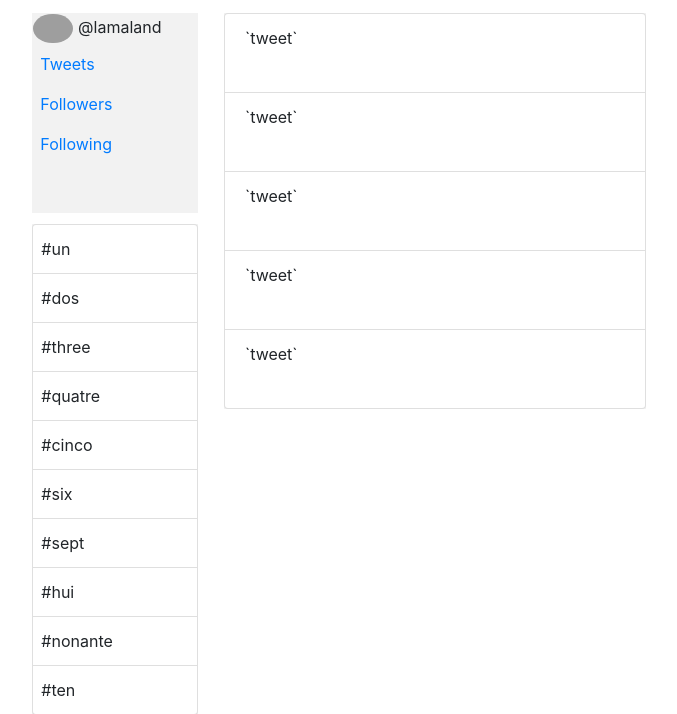
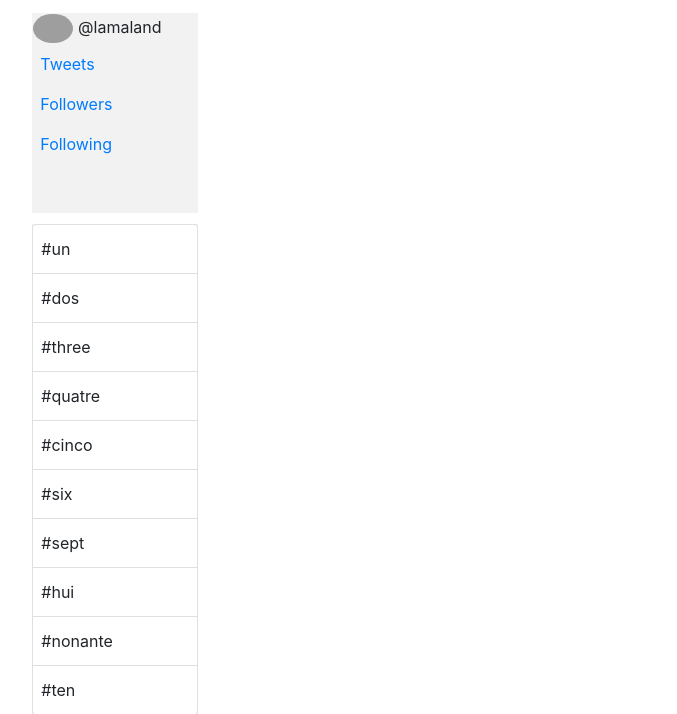
Before and after one commit to mickaelfardini/Twitter, a PHP site: page /views/home.php in a window 1280 px wide. Shown: the part 56-770 px from the top of the page, without its empty margins (224-901 px from the left). Run offline with PHP 8.4, Linux system fonts and the light colour scheme; grey boxes are pictures that could not be loaded.

Commit message:
tweet timeline

```diff
--- a/core/PDOConnection.php
+++ b/core/PDOConnection.php
@@ -32,7 +32,7 @@
 		}
 	}
 
-	public static function prepareAction(string $query)
+	public static function prepareAction($query)
 	{
 		$req = self::$db->prepare($query);
 		return $req;
--- a/public/controllers/IndexController.php
+++ b/public/controllers/IndexController.php
@@ -8,5 +8,6 @@
 		{
 			header("Location: ./signin/");
 		}
+		Controller::renderAction("home");
 	}
 }
--- a/public/controllers/TweetController.php
+++ b/public/controllers/TweetController.php
@@ -9,6 +9,11 @@
 
 	public static function getTweetAction()
 	{
+		TweetModel::getTweetAction();
+	}
 
+	public static function getLastTweetAction()
+	{
+		TweetModel::getLastTweetAction();
 	}
 }
--- a/public/css/style.css
+++ b/public/css/style.css
@@ -1,5 +1,5 @@
 body {
-	background-image: url("../img/background_home.jpg");
+	background-image: url("/Twitter/public/img/background_home.jpg");
 	background-size: auto;
 	background-attachment: fixed;
     background-position: center;
--- a/public/js/tweets.js
+++ b/public/js/tweets.js
@@ -1,13 +1,35 @@
 $(document).ready(function () {
+
+	var lasttweet = 0;
+	$.get("?page=tweet&action=getTweet")
+	.done((data) => {
+		var obj = JSON.parse(data);
+
+		$.each(obj[0], (key, value) => {
+			lasttweet = value.id_tweet;
+			$("#timeline").prepend(
+				'<li class="tweet list-group-item">'
+				+ '<a href="/Twitter/user/'
+				+ value.username + '">@' + value.username + '</a><br>'
+				+ value.content_tweet +
+				'</li>')
+		});
+	})
+	.fail((err) => {
+		console.error(err);
+	})
 	// Tweet recuperation
 	setInterval(function() {
-		$.get("?page=tweet&action=getTweet",
+		$.get("?page=tweet&action=getLastTweet",
 			function(data) {
 				var obj = JSON.parse(data);
-				if (obj['id'] != lasttweet['id']) {
-					$("#lasttweet").removeAttr("id");
-					$("#tweets").prepend("<div id='lasttweet' class='tweet'>" +
-						obj['content'] + "</div>");
+				if (obj[0]['id_tweet'] != lasttweet) {
+					lasttweet = obj[0]['id_tweet'];
+					$("#timeline").prepend('<li class="tweet list-group-item">'
+				+ '<a href="/Twitter/user/'
+				+ obj[0].username + '">@' + obj[0].username + '</a><br>'
+				+ obj[0].content_tweet +
+				'</li>');
 				}
 			});
 	}, 5000);
--- a/public/views/home.php
+++ b/public/views/home.php
@@ -3,7 +3,7 @@
 <head>
 	<meta charset="utf-8">
 	<link rel="stylesheet" href="https://stackpath.bootstrapcdn.com/bootstrap/4.1.2/css/bootstrap.min.css" integrity="sha384-Smlep5jCw/wG7hdkwQ/Z5nLIefveQRIY9nfy6xoR1uRYBtpZgI6339F5dgvm/e9B" crossorigin="anonymous">
-	<link rel="stylesheet" type="text/css" href="../css/home.css">
+	<link rel="stylesheet" type="text/css" href="/Twitter/public/css/home.css">
 	<title>Tweet Academie - Home</title>
 </head>
 <body>
@@ -13,7 +13,7 @@
 			<li class="nav-item"><a class="nav-link" href="#">Mentions</a></li>
 			<li class="nav-item"><a class="nav-link" href="#">Messages</a></li>
 		</ul>
-		<img src="../img/birdie.png" alt="logo" width="35" height="35" class="d-inline-block align-top">
+		<img src="/Twitter/public/img/birdie.png" alt="logo" width="35" height="35" class="d-inline-block align-top">
 
 		<form class="form-inline">
 			<input id="searchHome" class="form-control mr-sm-2" type="text" placeholder="Search"name="search">
@@ -47,11 +47,6 @@
 	</div>
 	<div class="content-main">
 		<ol id="timeline" class="list-group">
-			<li class="tweet list-group-item">`tweet`</li>
-			<li class="tweet list-group-item">`tweet`</li>
-			<li class="tweet list-group-item">`tweet`</li>
-			<li class="tweet list-group-item">`tweet`</li>
-			<li class="tweet list-group-item">`tweet`</li>
 		</ol>
 	</div>
 </div>
@@ -59,5 +54,7 @@
 src="https://code.jquery.com/jquery-3.3.1.js"
 integrity="sha256-2Kok7MbOyxpgUVvAk/HJ2jigOSYS2auK4Pfzbm7uH60="
 crossorigin="anonymous"></script>
+<script type="text/javascript" src="/Twitter/public/js/script.js"></script>
+<script type="text/javascript" src="/Twitter/public/js/tweets.js"></script>
 </body>
 </html>
```
Also changed, not shown: public/models/TweetModel.php (+20 -0 lines).
